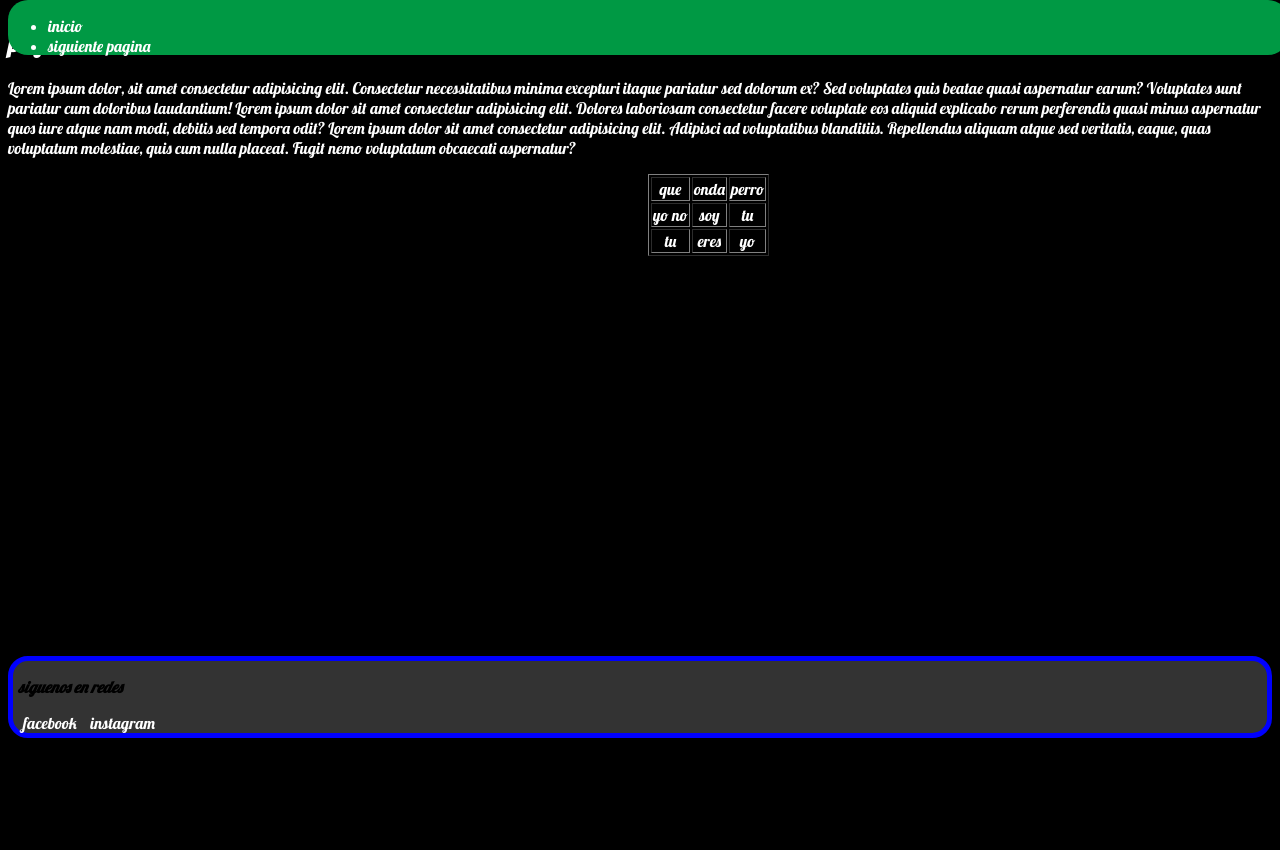
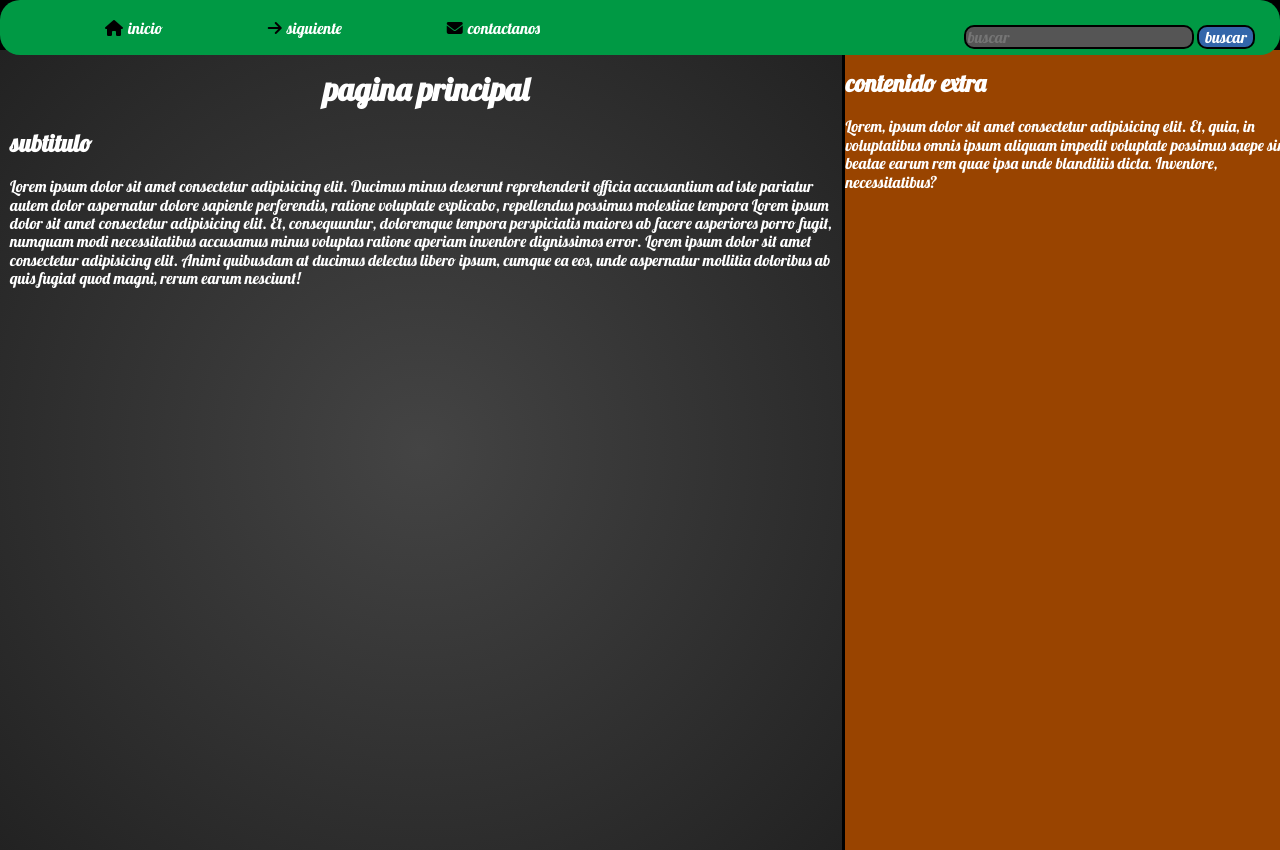
Before and after one commit to facu323/facu323.github.io, a website: page sigiente.html in a window 1280 px wide. Shown: the top 850 px of the page. Before the commit the page ends 800 px from the top, so only its background shows below. Drawn offline with nearby package versions, Linux system fonts and the light colour scheme.

Commit message:
initial commit

```diff
--- a/sigiente.html
+++ b/sigiente.html
@@ -1,68 +1,85 @@
 <!DOCTYPE html>
 <html lang="en">
   <head>
-    <meta name="keywords" content="harina" />
+    <meta name="keywords" content="huhuigy6gggougyggyguigygfftgyvyvy" />
     <meta name="description" content="esta pagina no hace nada" />
     <meta neme="author" content="facu" />
     <meta charset="UTF-8" />
     <meta name="viewport" content="width=device-width, initial-scale=1.0" />
     <meta http-equiv="X-UA-Compatible" content="ie=edge" />
+    <meta name="robots" content="index" />
+    <style>
+      @import url("https://fonts.googleapis.com/css2?family=Lobster&display=swap");
+    </style>
     <link
       rel="stylesheet"
       type="text/css"
       media="screen"
       href="index.css"
     />
-    <style>
-      @import url("https://fonts.googleapis.com/css2?family=Lobster&display=swap");
-    </style>
-    <link rel="icon" href="panas1.jpeg" />
+    <link
+      rel="stylesheet"
+      type="text/css"
+      href="https://necolas.github.io/normalize.css/8.0.1/normalize.css"
+    />
+    <script
+      src="https://kit.fontawesome.com/392d4ec2d4.js"
+      crossorigin="anonymous"
+    ></script>
+    <link rel="icon" href="imagen.icon.png" />
     <title>mi primera pagina web</title>
   </head>
   <body>
     <header>
-      <nav>
-        <ul>
-          <li><a href="index.html">inicio</a></li>
-          <li><a href="sigiente.html">siguiente pagina</a></li>
-        </ul>
-      </nav>
+      <form>
+        <input type="search" placeholder="buscar" />
+        <input type="submit" value="buscar" />
+      </form>
+      <div class="header__div">
+        <div>
+          <i class="fa-solid fa-house"></i><a href="index.html">inicio</a>
+        </div>
+        <div>
+          <i class="fa-solid fa-arrow-right"></i
+          ><a href="siguiente.html">siguiente</a>
+        </div>
+        <div>
+          <i class="fa-solid fa-envelope"></i
+          ><a href="contactanos.html">contactanos</a>
+        </div>
+      </div>
     </header>
-    <article class="titulo">
+    <article id="barra">
       <section>
-        <h2>pagina 2</h2>
+        <h1><b>pagina principal</b></h1>
+        <h2>subtitulo</h2>
         <p>
-          Lorem ipsum dolor, sit amet consectetur adipisicing elit. Consectetur
-          necessitatibus minima excepturi itaque pariatur sed dolorum ex? Sed
-          voluptates quis beatae quasi aspernatur earum? Voluptates sunt
-          pariatur cum doloribus laudantium! Lorem ipsum dolor sit amet
-          consectetur adipisicing elit. Dolores laboriosam consectetur facere
-          voluptate eos aliquid explicabo rerum perferendis quasi minus
-          aspernatur quos iure atque nam modi, debitis sed tempora odit? Lorem
-          ipsum dolor sit amet consectetur adipisicing elit. Adipisci ad
-          voluptatibus blanditiis. Repellendus aliquam atque sed veritatis,
-          eaque, quas voluptatum molestiae, quis cum nulla placeat. Fugit nemo
-          voluptatum obcaecati aspernatur?
+          Lorem ipsum dolor sit amet consectetur adipisicing elit. Ducimus minus
+          deserunt reprehenderit officia accusantium ad iste pariatur autem
+          dolor aspernatur dolore sapiente perferendis, ratione voluptate
+          explicabo, repellendus possimus molestiae tempora Lorem ipsum dolor
+          sit amet consectetur adipisicing elit. Et, consequuntur, doloremque
+          tempora perspiciatis maiores ab facere asperiores porro fugit, numquam
+          modi necessitatibus accusamus minus voluptas ratione aperiam inventore
+          dignissimos error. Lorem ipsum dolor sit amet consectetur adipisicing
+          elit. Animi quibusdam at ducimus delectus libero ipsum, cumque ea eos,
+          unde aspernatur mollitia doloribus ab quis fugiat quod magni, rerum
+          earum nesciunt!
         </p>
-        <table border="1px">
-          <tr>
-            <td>que</td>
-            <td>onda</td>
-            <td>perro</td>
-          </tr>
-          <tr>
-            <td>yo no</td>
-            <td>soy</td>
-            <td>tu</td>
-          </tr>
-          <tr>
-            <td>tu</td>
-            <td>eres</td>
-            <td>yo</td>
-          </tr>
-        </table>
       </section>
     </article>
+    <aside class="titulo">
+      <div>
+        <h2>contenido extra</h2>
+        <p>
+          Lorem, ipsum dolor sit amet consectetur adipisicing elit. Et, quia, in
+          voluptatibus omnis ipsum aliquam impedit voluptate possimus saepe sint
+          beatae earum rem quae ipsa unde blanditiis dicta. Inventore,
+          necessitatibus?
+        </p>
+      </div>
+    </aside>
+    <br />
     <footer class="titulo">
       <p>
         <b><i>siguenos en redes</i></b>
```
